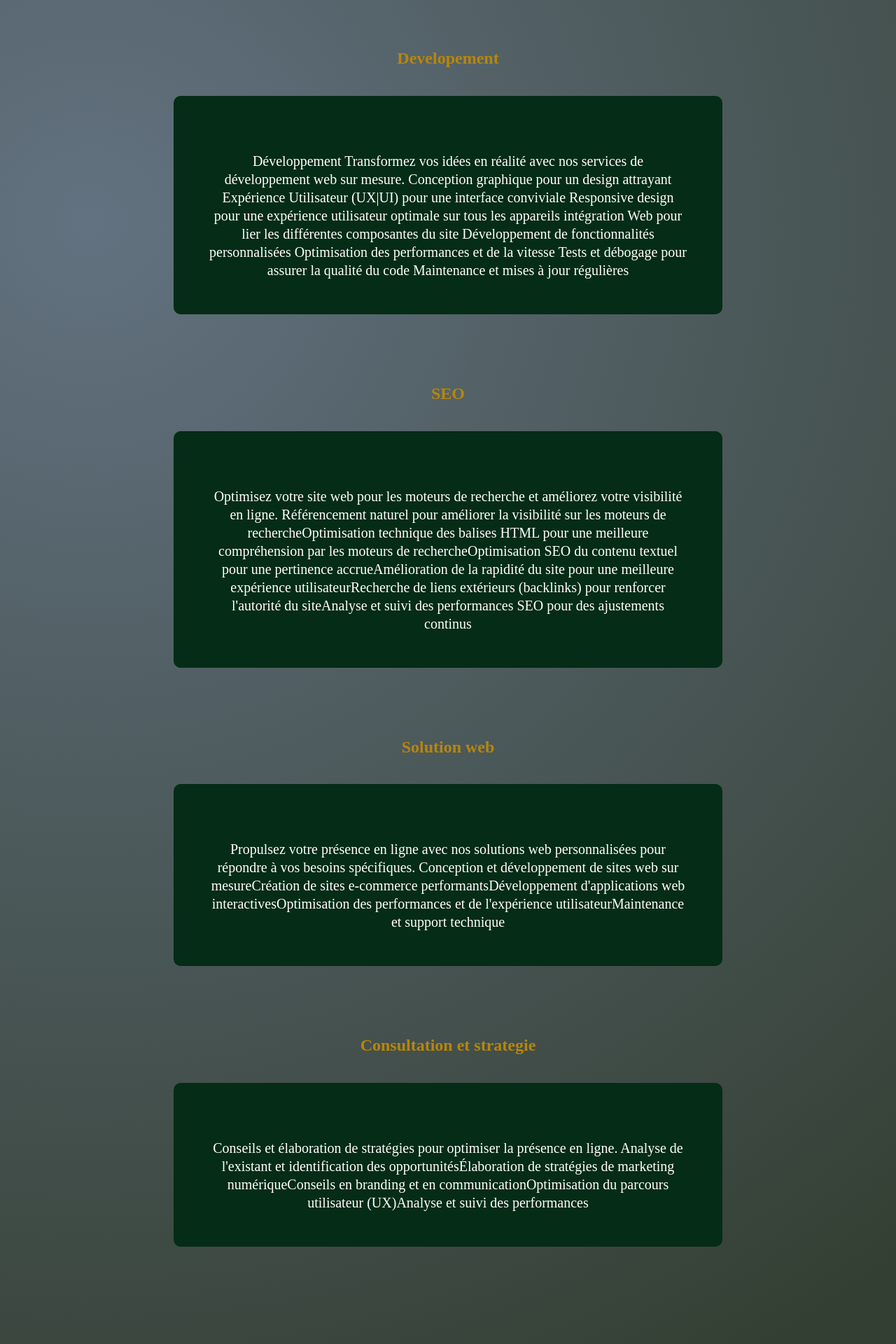
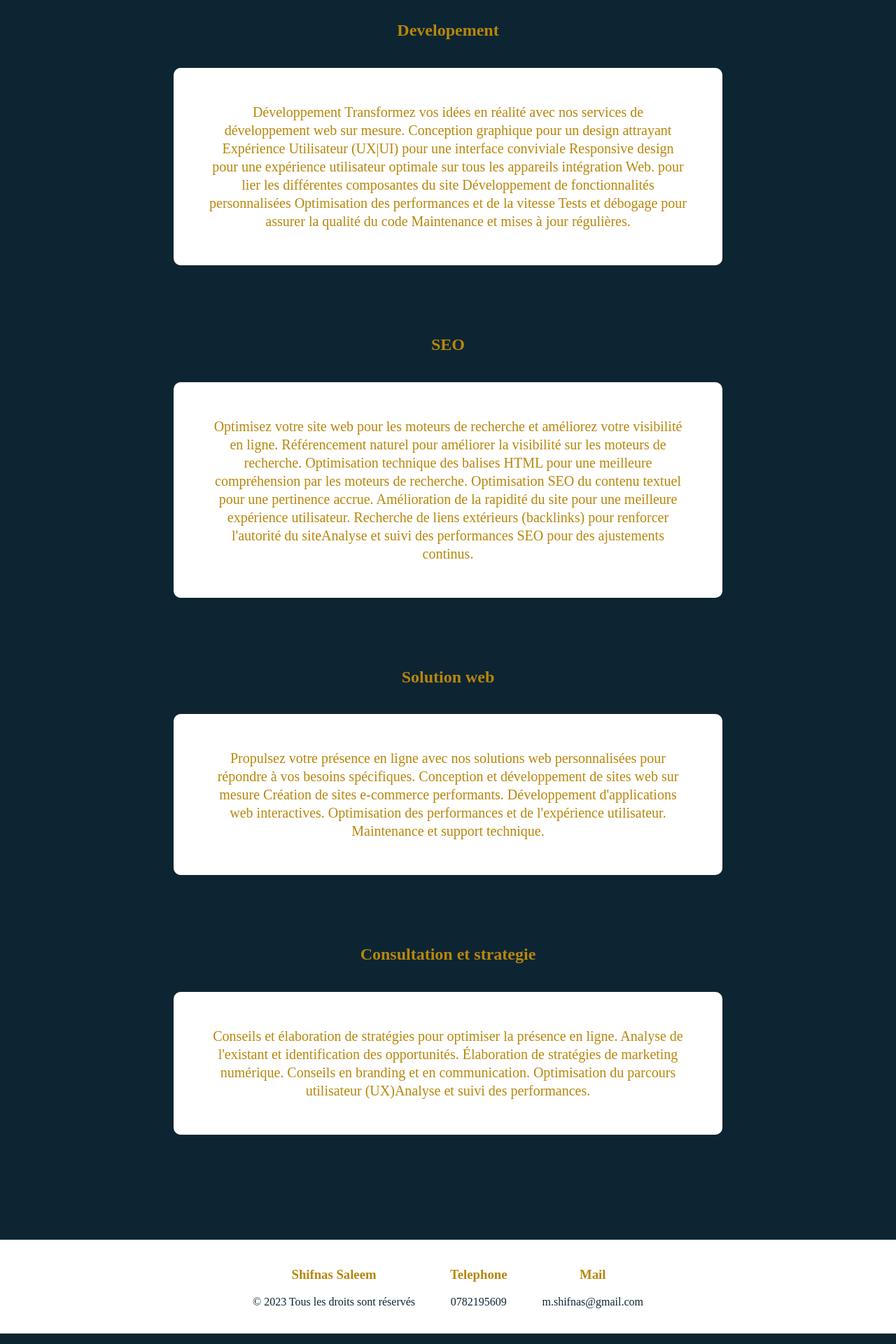
Before and after one commit to shif1986/portfolio-2, a React (Create React App) app: page /service in a window 1280 px wide. Shown: the part 120-2040 px from the top of the page at 70% size. Built offline with nearby package versions, Linux system fonts and the light colour scheme.

Commit message:
mit a jour globals de composants

```diff
--- a/src/Components/pages/Portfolio.jsx
+++ b/src/Components/pages/Portfolio.jsx
@@ -13,6 +13,7 @@ export default function Portfolio() {
   return (
     <div>
       <section className="headline">
+
         <h1>Bienvenue</h1>
         <h2>
           Je m'appelle Shifnas Saleem, Je suis Freelance, Developpeur Web.
@@ -23,7 +24,7 @@ export default function Portfolio() {
           SOIGNEUSEMENT ÉLABORÉ ET UN DESIGN CENTRÉ SUR LES BESOINS DES
           UTILISATEURS.
         </p>
-        <img src={image1} alt="pages" />
+        {/* <img src={image1} alt="pages" /> */}
 
       </section>
 
@@ -51,9 +52,9 @@ export default function Portfolio() {
         </div>
       </section>
               {/* Galery Porfolio */}
-      <div className="p-title">
+      <div className="gallerie">
         <h1>Portfolio</h1>
-      </div>
+
 
       <div className="card-container">
         {portfolioData.map((portfolio) => {
@@ -71,6 +72,7 @@ export default function Portfolio() {
           );
         })}
       </div>
+      </div>
     </div>
   );
 }
--- a/src/Components/pages/Service.jsx
+++ b/src/Components/pages/Service.jsx
@@ -1,4 +1,5 @@
 import React from "react";
+import { FontAwesomeIcon } from "@fortawesome/react-fontawesome";
 
 export default function service() {
   return (
@@ -10,55 +11,55 @@ export default function service() {
 
         <h2>Developement</h2>
         <p>
-        <i class="fa-brands fa-connectdevelop"></i>
+        {/* <FontAwesomeIcon icon="fa-solid fa-house" /> */}
           Développement Transformez vos idées en réalité avec nos services de
           développement web sur mesure. Conception graphique pour un design
           attrayant Expérience Utilisateur (UX|UI) pour une interface conviviale
           Responsive design pour une expérience utilisateur optimale sur tous
-          les appareils intégration Web pour lier les différentes composantes du
+          les appareils intégration Web. pour lier les différentes composantes du
           site Développement de fonctionnalités personnalisées Optimisation des
           performances et de la vitesse Tests et débogage pour assurer la
-          qualité du code Maintenance et mises à jour régulières
+          qualité du code Maintenance et mises à jour régulières.
         </p>
 
 
         <h2>SEO</h2>
         <p>
-        <i class="fa-solid fa-lightbulb"></i>
+        {/* <i class="fa-solid fa-lightbulb"></i> */}
           Optimisez votre site web pour les moteurs de recherche et améliorez
           votre visibilité en ligne. Référencement naturel pour améliorer la
-          visibilité sur les moteurs de rechercheOptimisation technique des
+          visibilité sur les moteurs de recherche. Optimisation technique des
           balises HTML pour une meilleure compréhension par les moteurs de
-          rechercheOptimisation SEO du contenu textuel pour une pertinence
-          accrueAmélioration de la rapidité du site pour une meilleure
-          expérience utilisateurRecherche de liens extérieurs (backlinks) pour
+          recherche. Optimisation SEO du contenu textuel pour une pertinence
+          accrue. Amélioration de la rapidité du site pour une meilleure
+          expérience utilisateur. Recherche de liens extérieurs (backlinks) pour
           renforcer l'autorité du siteAnalyse et suivi des performances SEO
-          pour des ajustements continus
+          pour des ajustements continus.
         </p>
 
 
 
         <h2>Solution web</h2>
         <p>
-        <i class="fa-solid fa-globe"></i>
+        {/* <i class="fa-solid fa-globe"></i> */}
           Propulsez votre présence en ligne avec nos solutions web
           personnalisées pour répondre à vos besoins spécifiques. Conception et
-          développement de sites web sur mesureCréation de sites e-commerce
-          performantsDéveloppement d'applications web interactivesOptimisation
-          des performances et de l'expérience utilisateurMaintenance et support
-          technique
+          développement de sites web sur mesure Création de sites e-commerce
+          performants. Développement d'applications web interactives. Optimisation
+          des performances et de l'expérience utilisateur. Maintenance et support
+          technique.
         </p>
 
 
 
         <h2>Consultation et strategie</h2>
         <p>
-        <i class="fa-solid fa-glasses"></i>
+        {/* <i class="fa-solid fa-glasses"></i> */}
           Conseils et élaboration de stratégies pour optimiser la présence en
           ligne. Analyse de l'existant et identification des
-          opportunitésÉlaboration de stratégies de marketing numériqueConseils
-          en branding et en communicationOptimisation du parcours utilisateur
-          (UX)Analyse et suivi des performances
+          opportunités. Élaboration de stratégies de marketing numérique. Conseils
+          en branding et en communication. Optimisation du parcours utilisateur
+          (UX)Analyse et suivi des performances.
         </p>
 
      </div>
--- a/src/index.js
+++ b/src/index.js
@@ -5,10 +5,12 @@ import App from './App';
 import reportWebVitals from './reportWebVitals';
 
 const root = ReactDOM.createRoot(document.getElementById('root'));
+
 root.render(
   <React.StrictMode>
     <App />
   </React.StrictMode>
+
 );
 
 // If you want to start measuring performance in your app, pass a function
--- a/src/portfolioData.js
+++ b/src/portfolioData.js
@@ -11,7 +11,7 @@ import image8 from "./assets/accompagn'actif.jpg"
 export const portfolioData = [
   {
     id: 1,
-    name: "Booki",
+    name: "Agence Voyage",
     image: image1,
     alt:"living-room",
     language:"Language : HTML, CSS",
@@ -20,7 +20,7 @@ export const portfolioData = [
   },
   {
     id: 2,
-    name: "OhMyFood",
+    name: "Restaurent",
     image: image2,
     alt:"Fine-dine-dish",
     language:"Language : HTML, CSS ANIMATION",
@@ -44,7 +44,7 @@ export const portfolioData = [
   },
   {
     id: 5,
-    name: "Kasa",
+    name: "Agence Immobilière",
     image: image5,
     alt:"kitchen",
     language:"Language : REACT",
@@ -62,7 +62,7 @@ export const portfolioData = [
   },
   {
     id: 7,
-    name: "Redball Tours ",
+    name: "Agence Voyage",
     image: image7,
     alt:"river-drive",
     language:"Language : WORDPRESS",
@@ -71,7 +71,7 @@ export const portfolioData = [
   },
   {
     id: 8,
-    name: "Accompagne'Actif",
+    name: "Conseiller",
     image: image8,
     alt:"page-d'accueil",
     language:"Language : WORDPRESS",
--- a/src/style/component/_cards.scss
+++ b/src/style/component/_cards.scss
@@ -3,10 +3,10 @@
   grid-template-columns: repeat(4, 1fr);
   justify-content: center;
   gap: 30px;
-  padding: 0 50px;
+  padding: 0px 0px 0px 50px;
 
   .card-list {
-    width: 100%;
+    width: 80%;
     margin-bottom: 50px;
 
     img {
@@ -25,6 +25,8 @@
 
     h2 {
       text-align: center;
+      color: #fff;
+      font-size: 18px;
     }
   }
 }
--- a/src/style/component/_footer.scss
+++ b/src/style/component/_footer.scss
@@ -7,12 +7,13 @@ footer {
   gap: 50px;
 
   padding: 20px;
-  background-color: rgb(5, 44, 22);
+  background-color:#fff;
   margin: auto;
- a{
+ a,p{
     text-decoration: none;
-    color: #fff;
+    color: #0d2533;
  }
+
 
 }
 
--- a/src/style/component/_form.scss
+++ b/src/style/component/_form.scss
@@ -2,11 +2,21 @@
     display: flex;
     flex-direction: column;
     align-items: center;
+    height: 100vh;
+    h1, h2{
+      font-size: 20px;
+      margin: 0;
+    }
+    h1{
+      padding-top: 50px;
+    }
 
     p{
-        width: 35.5%;
+        width: 49.5%;
         text-align: center;
-        font-size: 20px;
+        font-size: 18px;
+        color: #fff;
+        padding-top: 15px;
     }
 
     input, textarea, button{
--- a/src/style/component/_header.scss
+++ b/src/style/component/_header.scss
@@ -1,14 +1,16 @@
 
 header{
     display: flex;
-    justify-content: flex-end;
+    justify-content: center;
+    background: white;
 
 
 .navbar {
-    margin: 40px 100px 0 0;
+
     display: flex;
     justify-content: space-between;
     align-items: center;
+
 
     ul a {
       font-family: Montserrat, sans-serif;
@@ -17,9 +19,17 @@ header{
       color: DarkGoldenrod;
       text-decoration: none !important;
       margin-left: 30px;
+
     }
+
+
   }
 }
+// header:hover{
+
+//   background: white;
+
+//  }
 
   @media screen and (max-width: 768px) {
     header{
--- a/src/style/component/_portfolio.scss
+++ b/src/style/component/_portfolio.scss
@@ -1,43 +1,70 @@
-.headline{
+.headline {
   display: flex;
   flex-direction: column;
   justify-content: center;
   align-items: center;
-//    margin:5rem 15rem;
+  height: 100vh;
 
-   p{
-      width: 50%;
+  // Animtion
+  $bgWidth: 10000px;
+  background: linear-gradient(
+    to right,
+    #0d2533 0%,
+    #143446 19%,
+    #0d2533 40%,
+    #214358 60%,
+
+    #484130 83%,
+    #0d2533 100%
+  );
+  background-size: $bgWidth 100%;
+  animation: bg 15s linear infinite;
+
+  @keyframes bg {
+    0% {
+      background-position-x: 0;
+    }
+
+    100% {
+      background-position-x: $bgWidth;
+    }
+  }
+  h1 {
     display: flex;
+    justify-content: center;
+    font-size: 35px;
+  }
+  h2{
+    font-size: 25px;
+  }
+  p {
+    display: flex;
+    justify-content: center;
+    color: rgb(255, 255, 255);
+    font-size: 20px;
+    margin: 2% 15%;
+    align-items: center;
     text-align: center;
-      margin: 0px 28rem;
+    line-height: 30px;
+
   }
-   img{
+
+
+  img {
     width: 100%;
     height: 400px;
     margin-top: 100px;
     object-fit: cover;
   }
-
 }
-   section.competences{
+section.competences {
   display: flex;
   justify-content: center;
   align-items: center;
-    background-color: rgb(223, 233, 228);
-    h1{
-        display: flex;
-        justify-content: center;
-        margin-top:50px ;
-    }
-    p{
-        display: flex;
-    justify-content: center;
-    color: black;
-    font-size: 20px;
-    margin: 2% 15%;
-    align-items: center;
-    }
-    .logos{
+  background-color: #0d2533;
+  height: 100vh;
+
+  .logos {
     display: grid;
     grid-template-columns: repeat(3, 2fr);
     justify-content: center;
@@ -47,43 +74,52 @@
     gap: 50px;
     margin: 10% 25%;
   }
-    img{
-        width: 100%;
+  img {
+    width: 70%;
     height: 100%;
     border-radius: 100%;
     border: 6px solid;
     padding: 2%;
   }
+  h1, p{
+    display: flex;
+    justify-content: center;
+    text-align: center;
+  }
+  p{
+    width: 49%;
+    margin-left: 25%;
+    font-size: 20px;
+    line-height: 25px;
+    color: #fff;
+}
   }
 
 
-
-
-.p-title h1{
+.gallerie  {
+    // height: 100vh;
+    h1{
         display: flex;
         justify-content: center;
-    margin: 8rem 0 7rem;
 
     }
 
+}
 
 @media screen and (max-width: 768px) {
   .headline {
-
     margin: 0 20px;
-        h2{
+    h2 {
       text-align: center;
     }
-        p{
+    p {
       width: 100%;
     }
-        img{
+    img {
       border-radius: 10px;
     }
   }
-    .p-title h1{
-
+  .p-title h1 {
     margin: 0 0 3rem;
-
   }
 }
--- a/src/style/component/_service.scss
+++ b/src/style/component/_service.scss
@@ -21,13 +21,11 @@
     text-align: start;
     line-height: 1.3;
     font-size: 20px;
-    background-color: rgb(5, 44, 22);
+    background-color: #fff;
     text-align: center;
     padding: 50px;
     border-radius: 10px;
     margin-bottom: 80px;
-
-  }
     i{
       display: flex;
       align-items: center;
@@ -38,3 +36,6 @@
     }
 
   }
+
+
+}
--- a/src/style/utils/_global.scss
+++ b/src/style/utils/_global.scss
@@ -2,8 +2,9 @@ body{
     margin: 0;
     padding: 0;
     color: DarkGoldenrod;
-    background: radial-gradient(circle at 10% 20%, rgb(98, 114, 128) 0%, rgb(52, 63, 51) 90.1%);
+    background: #0d2533;
+    // background: radial-gradient(circle at 10% 20%, rgb(98, 114, 128) 0%, rgb(52, 63, 51) 90.1%);
 }
 p{
-    color: #ffff;
+    // color: #ffff;
 }
```
Also changed, not shown: package.json (+7 -3 lines), 1 other file (tests, documents, lock files or other folders). Lines whose indentation alone changed are shown as unchanged.
